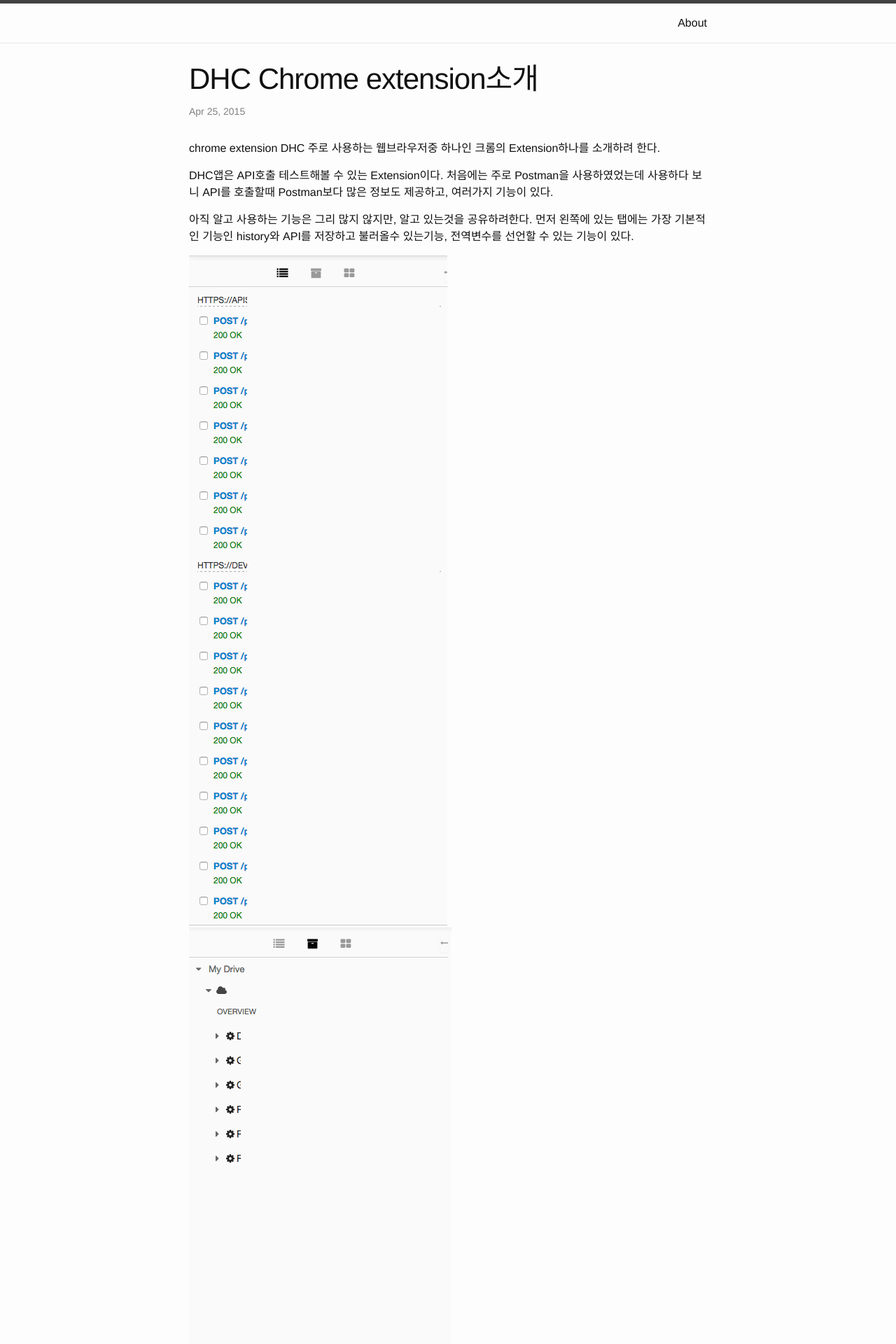
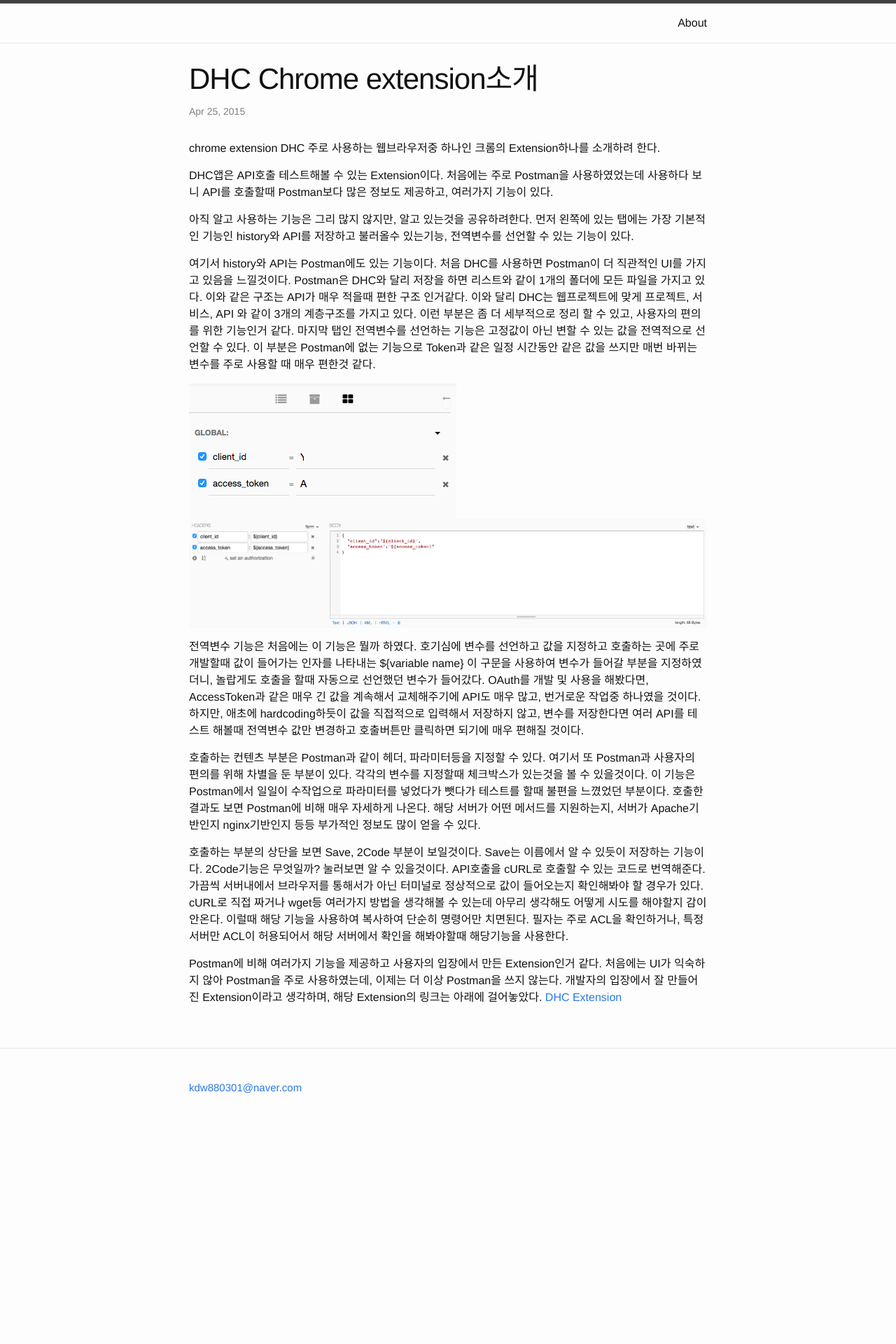
Before and after one commit to donghwi-kim/donghwi-kim.github.io, a Jekyll site: the page built from _posts/2015-04-25-DHC Chrome Extension.markdown, in a window 1280 px wide. Shown: the top 1920 px of the page at 70% size. Built offline with Jekyll 4.4.1, drawn with Linux system fonts in a browser that asks for light colours; after the commit the page ends 1625 px from its top, so only the background shows below that.

Commit message:
이미지 너무길게 보이는문제

```diff
--- a/_posts/2015-04-25-DHC Chrome Extension.markdown
+++ b/_posts/2015-04-25-DHC Chrome Extension.markdown
@@ -12,9 +12,6 @@ DHC앱은 API호출 테스트해볼 수 있는 Extension이다.
 
 아직 알고 사용하는 기능은 그리 많지 않지만, 알고 있는것을 공유하려한다.
 먼저 왼쪽에 있는 탭에는 가장 기본적인 기능인 history와 API를 저장하고 불러올수 있는기능, 전역변수를 선언할 수 있는 기능이 있다.
-
-![](/img/DHC/history.png)
-![](/img/DHC/repository.png)
 
 여기서 history와 API는 Postman에도 있는 기능이다.
 처음 DHC를 사용하면 Postman이 더 직관적인 UI를 가지고 있음을 느낄것이다.
```
